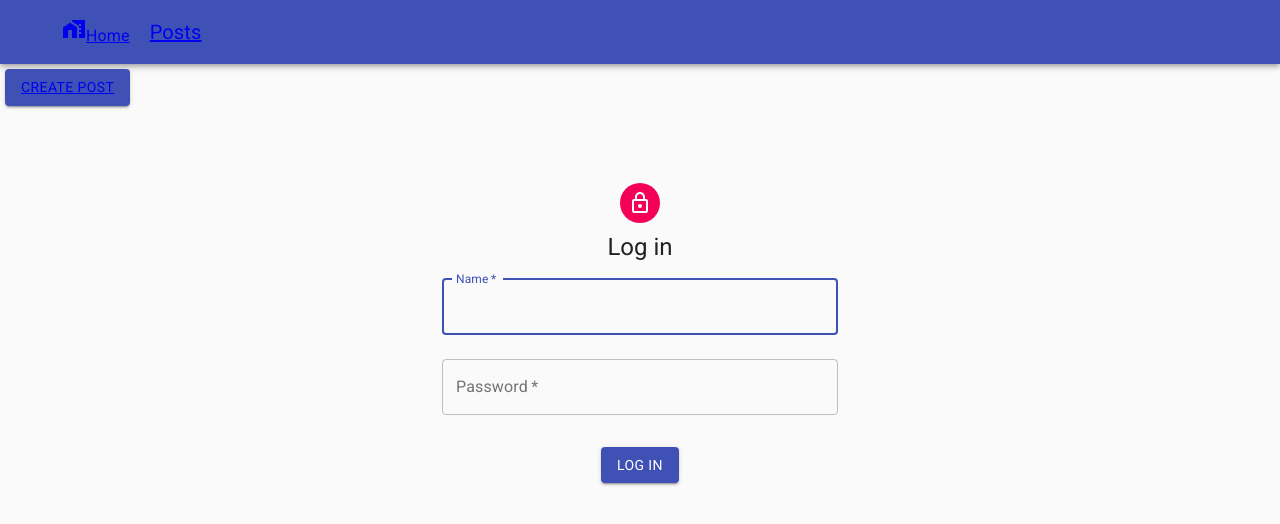
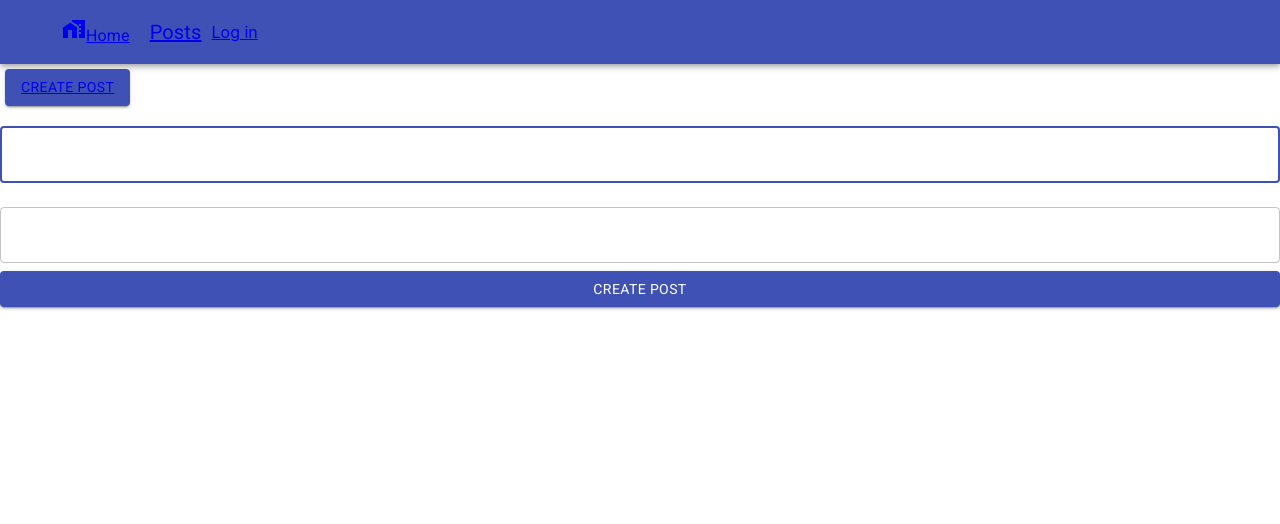
Before and after one commit to Tigran-Khanaghyan/ReactJs, a React (Create React App) app in the folder blog-with-react/: page /createPost in a window 1280 px wide. Before the commit this address led to /login. Shown: the top 524 px of the page. Built offline with nearby package versions, Linux system fonts and the light colour scheme.

Commit message:
feat: path for create post button

```diff
--- a/blog-with-react/src/components/Authentication/Login.jsx
+++ b/blog-with-react/src/components/Authentication/Login.jsx
@@ -7,9 +7,7 @@ import LockOutlinedIcon from "@material-ui/icons/LockOutlined";
 import Typography from "@material-ui/core/Typography";
 import { withStyles } from "@material-ui/core/styles";
 import Container from "@material-ui/core/Container";
-import {Link} from 'react-router-dom'
-import setLocalStorageSItems from "../../helpers/setLocalStorageSItems";
-import { isCompositeComponentWithType } from "react-dom/test-utils";
+import { Link } from "react-router-dom";
 
 const styles = (theme) => ({
   paper: {
@@ -32,16 +30,6 @@ const styles = (theme) => ({
 });
 
 class Login extends React.Component {
-  constructor(props) {
-    super(props);
-
-    this.state = {
-      name: "",
-      password: "",
-    };
-  }
-
-
 
   render() {
     const { classes } = this.props;
@@ -80,7 +68,7 @@ class Login extends React.Component {
             autoComplete="current-password"
             onChange={this.props.handlePassword}
           />
-          <Link to={{pathname: "/"}}>
+          <Link to={{ pathname: "/posts" }}>
             <Button
               type="submit"
               fullWidth
@@ -88,7 +76,6 @@ class Login extends React.Component {
               color="primary"
               className={classes.submit}
               onClick={this.props.createUser}
-
             >
               Log in
             </Button>
--- a/blog-with-react/src/components/Main/Main.jsx
+++ b/blog-with-react/src/components/Main/Main.jsx
@@ -10,6 +10,7 @@ import { MainPageText } from "../MainPageText/MainPageText";
 import Authentication from "../Authentication/Index";
 import CreatePost from "../createPost/CreatePost";
 import setLocalStorageSItems from "../../helpers/setLocalStorageSItems";
+import { Posts } from "../posts/Posts";
 export class Main extends React.Component {
   constructor(props) {
     super(props);
@@ -40,11 +41,12 @@ export class Main extends React.Component {
   };
 
   render() {
+    let { isLoggedIn } = this.state;
     return (
       <Router>
-        <MenuHeader />
+        <MenuHeader refLink={isLoggedIn ? "/createPost" : "/login"} />
         <Switch>
-          <Route exact path="/">
+          <Route exact={true} path="/">
             <MainPageText />
           </Route>
 
@@ -55,6 +57,13 @@ export class Main extends React.Component {
               createUser={this.createUser}
             />
           </Route>
+          <Route path="/posts">
+            <Posts />
+          </Route>
+          <Route path="/createPost">
+            <CreatePost />
+          </Route>
+
           <Route
             to={{ pathname: "/posts" }}
             render={() =>
--- a/blog-with-react/src/components/MenuHeader/MenuHeader.jsx
+++ b/blog-with-react/src/components/MenuHeader/MenuHeader.jsx
@@ -42,18 +42,18 @@ function MenuHeader(props) {
             aria-label="menu"
           ></IconButton>
           <Typography className={classes.title}>
-            <Link exact to="/">
+            <Link exact={true} to={{pathname: "/"}}>
               <HomeWorkIcon />
               Home
             </Link>
           </Typography>
           <Typography variant="h6" className={classes.title}>
-            <Link exact to="/posts">
+            <Link exact={true} to={{pathname: "/posts"}}>
               Posts
             </Link>
           </Typography>
-          <Link exact to="/login">
-            <Button color="inherit">{props.logName}</Button>
+          <Link exact={true} to={{pathname: "/login"}}>
+            Log in
           </Link>
         </Toolbar>
       </AppBar>
@@ -63,7 +63,7 @@ function MenuHeader(props) {
         color="primary"
         variant="contained"
       >
-        <Link to="/posts">Create Post</Link>
+        <Link to={props.refLink}>Create Post</Link>
       </Button>
     </>
   );
--- a/blog-with-react/src/components/createPost/CreatePost.jsx
+++ b/blog-with-react/src/components/createPost/CreatePost.jsx
@@ -2,13 +2,13 @@ import React from "react";
 import { TextField } from "@material-ui/core";
 import { Button } from "@material-ui/core";
 import { withStyles } from "@material-ui/core/styles";
-
+import {Link} from "react-router-dom"
 
 let styles = {
-    submit : {
-        color: "white"
-    }
-}
+  submit: {
+    color: "white",
+  },
+};
 
 class CreatePost extends React.Component {
   render() {
@@ -20,24 +20,23 @@ let styles = {
           required
           fullWidth
           id="text"
-          label="Name"
           name="text"
-          autoComplete="name"
+          autoComplete="title"
           autoFocus
           onChange={this.props.handleTitle}
         />
         <TextField
           variant="outlined"
           margin="normal"
+          fullWidth
           required
-          fullWidth
           name="password"
-          label="Password"
-          type="password"
+          type="text"
           id="password"
-          autoComplete="current-password"
+          autoComplete="Type your post text..."
           onChange={this.props.handleContent}
         />
+        <Link to={{pathname: "/posts"}}>
           <Button
             type="submit"
             fullWidth
@@ -46,11 +45,12 @@ let styles = {
             className={styles.submit}
             onClick={this.props.createPost}
           >
-          Log in
+            Create Post
           </Button>
+        </Link>
       </div>
     );
   }
 }
 
-export default withStyles(styles)(CreatePost)
+export default withStyles(styles)(CreatePost);
--- /dev/null
+++ b/blog-with-react/src/components/posts/DefaultText.jsx
@@ -0,0 +1,14 @@
+import React from "react";
+import { Typography } from "@material-ui/core";
+import { Link } from "react-router-dom";
+
+export default function DefaultText() {
+  return (
+    <>
+      <Typography variant="h3" align="center">
+        There is no posts in your page
+      </Typography>
+
+    </>
+  );
+}
--- /dev/null
+++ b/blog-with-react/src/components/posts/Posts.jsx
@@ -0,0 +1,8 @@
+import React from "react"
+import DefaultText from "./DefaultText"
+
+export function Posts() {
+return (
+    <DefaultText/>
+)
+}
```
Also changed, not shown: blog-with-react/public/manifest.json. Lines whose indentation alone changed are shown as unchanged.
